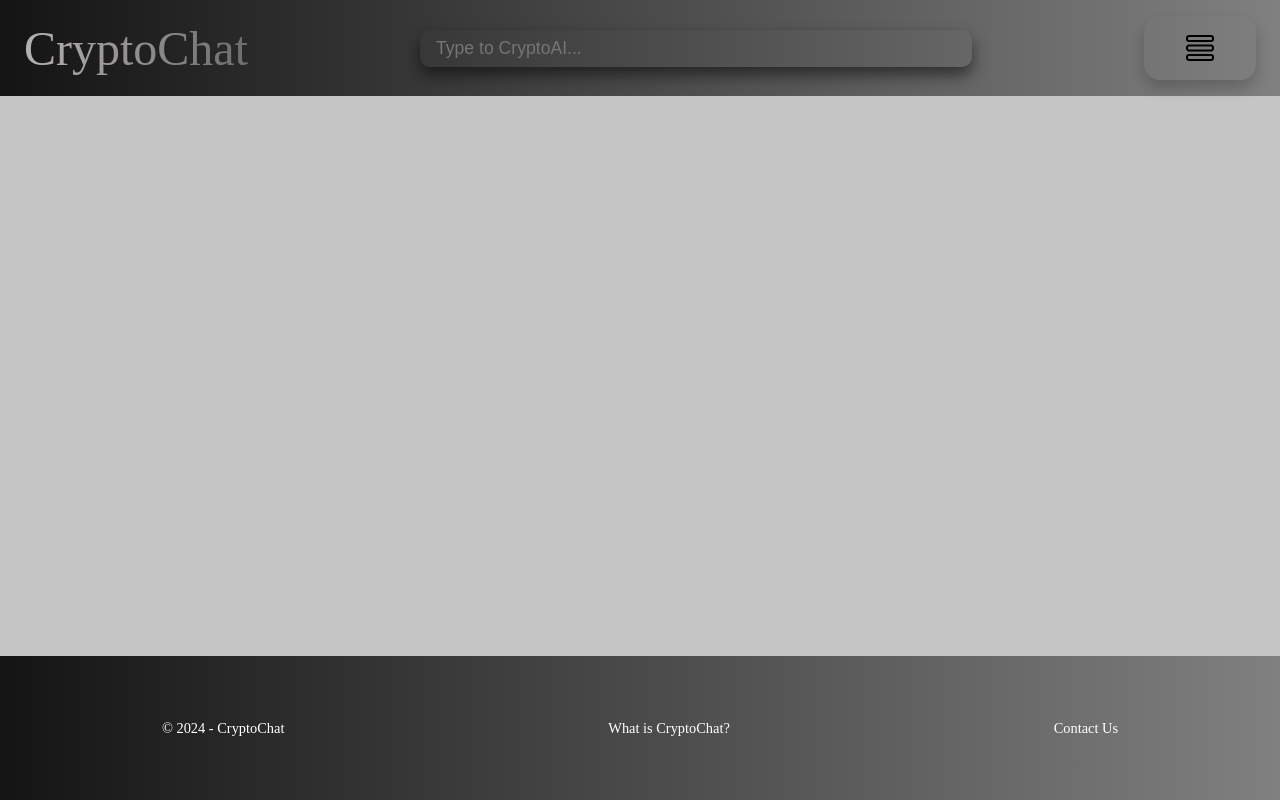
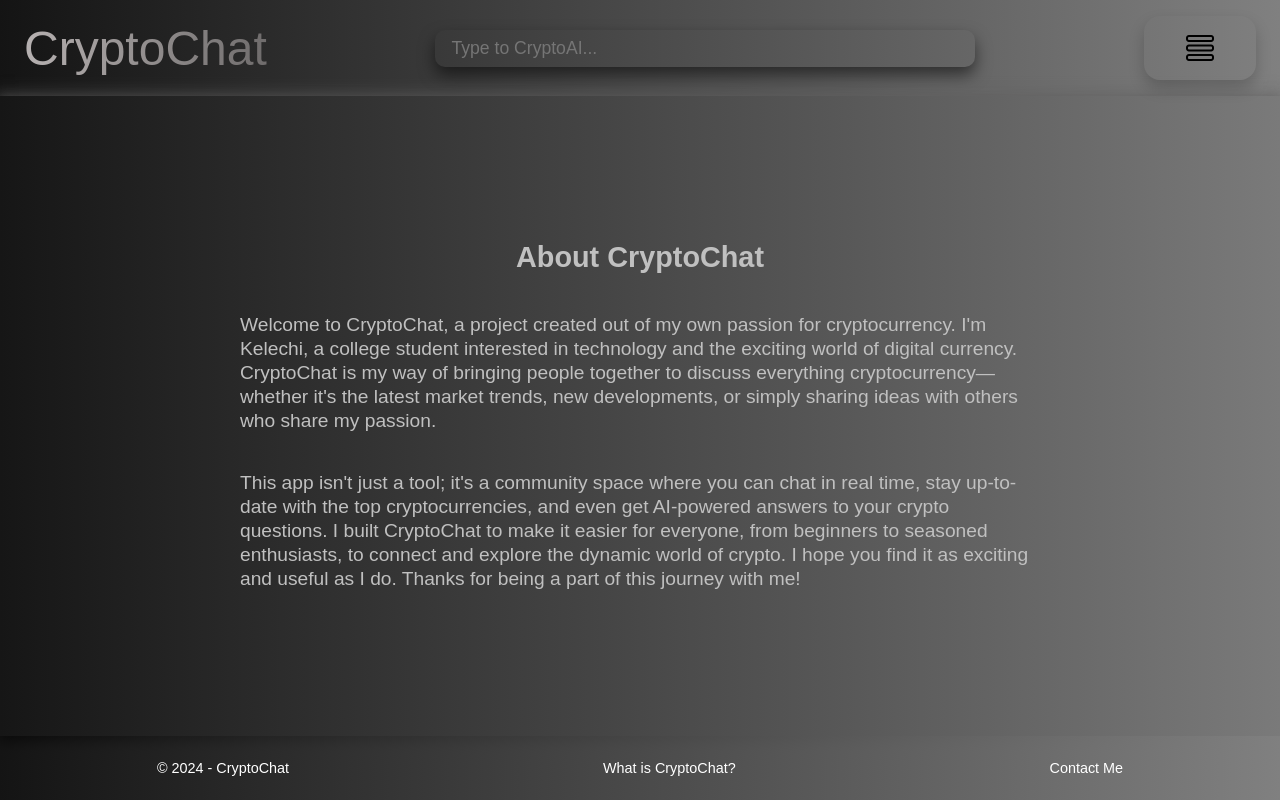
Before and after one commit to ukpabik/CryptoChat, a React (Vite) app in the folder cryptochat/client/: page /about in a window 1280 px wide. Built offline with nearby package versions, Linux system fonts and the light colour scheme.

Commit message:
Create an about page

```diff
--- a/cryptochat/client/src/App.jsx
+++ b/cryptochat/client/src/App.jsx
@@ -1,9 +1,10 @@
 import React, { useEffect } from 'react';
 import { BrowserRouter as Router, Route, Routes } from 'react-router-dom';
-import Homepage from './routes/Homepage.jsx';  // Corrected import path
-import Navbar from './components/Navbar.jsx';  // Corrected import path
-import Footer from './components/Footer.jsx';  // Corrected import path
+import Homepage from './routes/Homepage.jsx';
+import Navbar from './components/Navbar.jsx';
+import Footer from './components/Footer.jsx';
 import SignIn from './routes/SignIn.jsx';
+import About from './routes/About.jsx';
 import './index.css';
 
 function App() {
@@ -36,6 +37,7 @@ function App() {
           <Routes>
             <Route path="/" element={<Homepage />} />
             <Route path="/signin" element={<SignIn />} />
+            <Route path="/about" element={<About />} />
           </Routes>
         </main>
         <Footer />
--- /dev/null
+++ b/cryptochat/client/src/components/AboutBody.jsx
@@ -0,0 +1,39 @@
+import './style.css'
+
+
+function AboutBody(){
+  return(
+    <div class = "aboutme-body">
+      <div className = "aboutme-container">
+        <div className = "aboutme-text-container">
+          <h1 className='aboutme-title'>About CryptoChat</h1>
+          <p className='aboutme-text'>
+            Welcome to CryptoChat, a project created out of my own passion for cryptocurrency.
+            I'm Kelechi, a college student interested in technology and the exciting world of
+            digital currency. CryptoChat is my way of bringing people together to discuss
+            everything cryptocurrency—whether it's the latest market trends, new developments,
+            or simply sharing ideas with others who share my passion.
+          </p>
+          <p className='aboutme-text'>
+            This app isn't just a tool;
+            it's a community space where you can chat in real time, stay up-to-date with the
+            top cryptocurrencies, and even get AI-powered answers to your crypto questions.
+            I built CryptoChat to make it easier for everyone, from beginners to seasoned
+            enthusiasts, to connect and explore the dynamic world of crypto.
+            I hope you find it as exciting and useful as I do.
+            Thanks for being a part of this journey with me!
+          </p>
+        </div>
+
+      </div>
+    </div>
+
+
+
+  )
+
+
+
+
+}
+export default AboutBody
--- a/cryptochat/client/src/components/Footer.jsx
+++ b/cryptochat/client/src/components/Footer.jsx
@@ -4,10 +4,10 @@ function Footer(){
   return (
     <footer>
 
-      <div class = "flexbox footer-div">
-        <div class = "flex-item footer-item">&copy; {new Date().getFullYear()} - CryptoChat </div>
-        <div class = "flex-item footer-item"><a href = "#">What is CryptoChat?</a></div>
-        <div class = "flex-item footer-item"><a href = "#">Contact Us</a></div>
+      <div className = "flexbox footer-div">
+        <div className = "flex-item footer-item">&copy; {new Date().getFullYear()} - CryptoChat </div>
+        <div className = "flex-item footer-item"><a href = "/about">What is CryptoChat?</a></div>
+        <div className = "flex-item footer-item"><a href = "#">Contact Me</a></div>
       </div>
 
     </footer>
--- a/cryptochat/client/src/components/Navbar.jsx
+++ b/cryptochat/client/src/components/Navbar.jsx
@@ -156,9 +156,9 @@ function Navbar(){
   return(
 
     <header>
-      <div class = "header-container">
-        <nav class = "flexbox header-div">
-          <div class = "flex-item headerTitle"><a class = "header" href = "/">CryptoChat</a></div>
+      <div className = "header-container">
+        <nav className = "flexbox header-div">
+          <div className = "flex-item headerTitle"><a class = "header" href = "/">CryptoChat</a></div>
           <form onSubmit={(e) => e.preventDefault()} className="flex-item search-container">
             <input
               value={inputValue}
@@ -173,8 +173,8 @@ function Navbar(){
             />
           </form>
           {chatMenuOpen && currentlyChatting ?
-            <div ref = {aiRef} class="ai-chatbox">
-              <div ref = {aiOutputRef} class = "ai-chatbox-output">
+            <div ref = {aiRef} className="ai-chatbox">
+              <div ref = {aiOutputRef} className = "ai-chatbox-output">
 
               </div>
             </div>
@@ -185,10 +185,10 @@ function Navbar(){
           }
 
 
-          <div class = "flex-item dropdown-container">
-            <div class = "dropdown" ref = {dropdownRef}>
-              <button class = "dropbutton" onClick = {toggleDropdown}>
-                <img class = "dropdown-icon" src = {dropdownIcon} alt = "dropdown-icon" />
+          <div className = "flex-item dropdown-container">
+            <div className = "dropdown" ref = {dropdownRef}>
+              <button className = "dropbutton" onClick = {toggleDropdown}>
+                <img className = "dropdown-icon" src = {dropdownIcon} alt = "dropdown-icon" />
               </button>
               <div className={`dropdown-content ${dropdownOpen ? 'open' : ''}`}>
                 {isLoggedIn ? (
@@ -196,7 +196,7 @@ function Navbar(){
                 ) : (
                   <a href="/signin">Sign In</a>
                 )}
-                <a href="#">About</a>
+                <a href="/about">About</a>
                 <a href="#">Contact Us</a>
               </div>
             </div>
--- a/cryptochat/client/src/components/style.css
+++ b/cryptochat/client/src/components/style.css
@@ -307,7 +307,7 @@ textarea::-webkit-scrollbar-thumb{
   opacity: 0;
   transition: opacity 0.4s ease, transform 0.4s ease;
   pointer-events: none;
-  font-size: 1rem;
+  font-size: 0.9rem;
 
 }
 .dropdown-content.open {
@@ -329,7 +329,7 @@ textarea::-webkit-scrollbar-thumb{
   transition-duration: 0.3s;
   color: gray;
   font-weight:bold;
-  font-size: 1.05rem;
+  font-size: 0.92rem;
 }
 
 
@@ -404,8 +404,8 @@ textarea::-webkit-scrollbar-thumb{
   justify-content: center;
   align-items: center;
   height: 50vh;
-  box-shadow: 0px -4px 12px 1px rgba(0, 0, 0, 0.123), /* Top shadow */
-              0px 4px 12px 1px rgba(0, 0, 0, 0.651);   /* Bottom shadow */
+  box-shadow: 0px -4px 12px 1px rgba(0, 0, 0, 0.123),
+              0px 4px 12px 1px rgba(0, 0, 0, 0.651);
 }
 
 .login-box{
@@ -602,7 +602,7 @@ footer, header, .login-container{
   min-width: 500px;
 }
 
-.homepage-body, .chatarea, .crypto-list-container {
+.homepage-body, .chatarea, .crypto-list-container, .aboutme-container {
   width: 100%;
   max-width: 100vw;
   box-sizing: border-box;
@@ -714,7 +714,7 @@ ul{
     flex-direction: column;
   }
 
-  .chatarea, .crypto-list-container {
+  .chatarea, .crypto-list-container, .aboutme-container{
     width: 100vw;
     max-width: 100%;
     margin-left: 0;
@@ -776,11 +776,22 @@ ul{
   .inputbox {
     max-height: 6rem;
   }
-  .content-container{
+  .content-container, .login-container, .aboutme-container{
     height: 80vh;
   }
-  .login-container {
-    height:80vh;
+
+
+
+  .aboutme-text-container{
+    max-width: 35rem;
+    max-height: 35rem;
+  }
+
+  .aboutme-title{
+    font-size: 2.2rem;
+  }
+  .aboutme-text{
+    line-height: 1.2rem;
   }
 }
 
@@ -806,7 +817,39 @@ ul{
 .homepage-body,
 .chatarea,
 .crypto-list-container,
-.content-container {
+.content-container,
+.aboutme-container {
   width: 100%;
   max-width: 100vw;
 }
+
+.aboutme-container {
+  display: flex;
+  width: 100vw;
+  min-height: 80vh;
+  justify-content: center;
+  align-items: center;
+  margin: 0;
+  background-image: linear-gradient(to right, rgb(22, 22, 22), rgb(122, 122, 122));
+  box-shadow: 0px -4px 12px 5px rgba(95, 94, 94, 0.2),
+              0px 4px 12px 1px rgba(95, 94, 94, 1);
+}
+
+.aboutme-text-container {
+  display: flex;
+  flex-direction: column;
+  width: 80vw;
+  max-width: 50rem;
+  color: #c0c0c0;
+}
+
+.aboutme-title{
+  text-align: center;
+  font-weight: bold;
+  font-size: 1.8rem;
+}
+.aboutme-text {
+  line-height: 1.5rem;
+  font-size: 1.2rem;
+  word-wrap: break-word;
+}
--- a/cryptochat/client/src/index.css
+++ b/cryptochat/client/src/index.css
@@ -1,9 +1,11 @@
+
 #root{
   height: 100vh;
   width: 100vw;
   display:flex;
   flex-direction: column;
   background-color:rgba(0, 0, 0, 0.123);
+  font-family:sans-serif;
 }
 
 #root footer{
@@ -43,6 +45,9 @@ html, body, #root {
   background-color: rgba(7, 7, 7, 0.637);
 }
 
+
+
+
 @media (min-width: 720px){
   #root footer{
     max-height: 9rem;
--- /dev/null
+++ b/cryptochat/client/src/routes/About.jsx
@@ -0,0 +1,21 @@
+import AboutBody from '../components/AboutBody.jsx'
+
+
+function About(){
+  return(
+    <>
+      <AboutBody />
+    </>
+
+
+
+
+
+  )
+
+
+
+
+}
+
+export default About;
```
